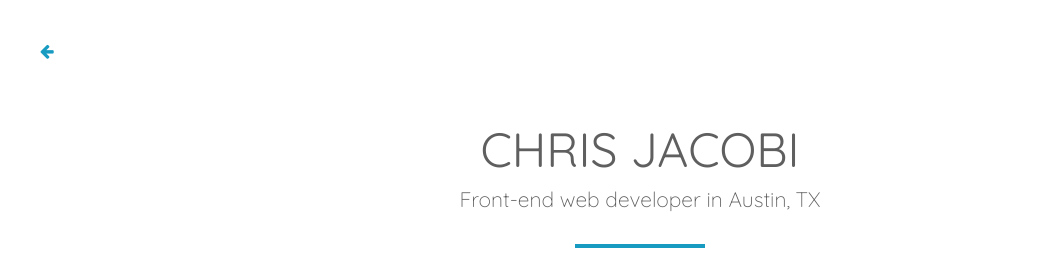
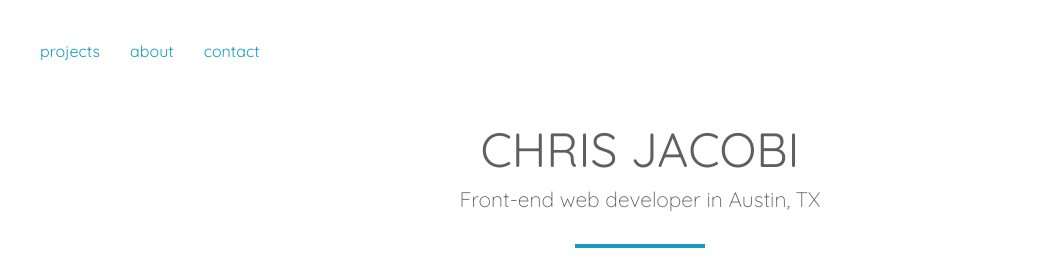
Before and after one commit to chrisxjacobi/re-site, a plain HTML site: page contact.html in a window 1280 px wide. Shown: the top 275 px of the page, 0-1048 px from the left. Drawn offline with nearby package versions, Linux system fonts and the light colour scheme.

Commit message:
added navbar on contact page, all links works to appropriate pages/sections

```diff
--- a/contact.html
+++ b/contact.html
@@ -18,7 +18,9 @@
     <!--navigation-->
     <nav class="nav">
         <ul class="main-nav">
-            <li><a href="index.html"><i class="fa fa-arrow-left" aria-hidden="true"></i></a></li>
+            <li><a href="index.html#projects">projects</a></li>
+            <li><a href="index.html#about">about</a></li>
+            <li><a href="#contact">contact</a></li>
         </ul>
         <ul class="social-links">
             <li><a href="https://github.com/chrisxjacobi"><i class="fa fa-github-alt" aria-hidden="true"></i></a></li>
@@ -37,7 +39,7 @@
         </div>
     </div>
 
-    <section class="section-contact">
+    <section class="section-contact" id="contact">
 
         <div class="container">
             <div class="row">
--- a/resources/css/style.css
+++ b/resources/css/style.css
@@ -1,14 +1,10 @@
 /*fun color: #189bc1, rgb(24,155,193)*/
-
-
 /*text-color: #5f5f5f*/
 
 
 /*--------------------*/
 
-
 /*---DEFAULT STYLES---*/
-
 
 /*--------------------*/
 
--- a/resources/js/app.js
+++ b/resources/js/app.js
@@ -14,9 +14,6 @@ $(document).ready(function () {
         });
     });
 
-    $('#contact-page').addClass('animated pulse');
-
-
 
 });
 
```
Also changed, not shown: index.html (+1 -1 lines).
